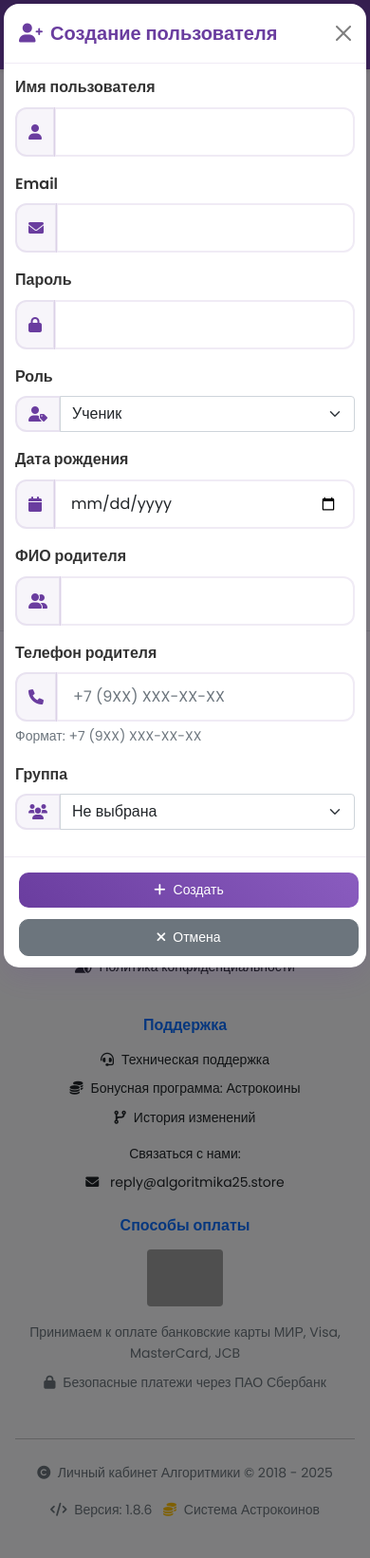
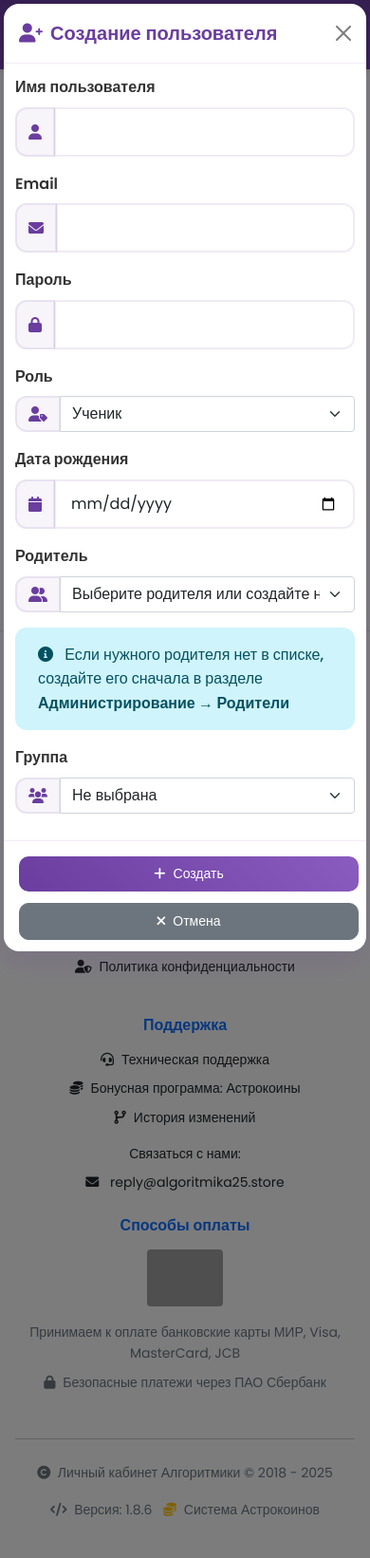
Before and after one commit to 9Roxxx/astrocoins, a Django app: page /user-management/ in a window 390 px wide, after a click on "Создать пользователя". Shown: the whole page at 95% size. Run offline with Django 4.2, Linux system fonts and the light colour scheme; a user stored in the database is signed in; tables that the repository leaves empty hold one stand-in row (values such as "Sample post"); parts of the project's set-up code (start-up, migrations or seed data) failed here and were passed over; grey boxes are pictures that could not be loaded.

Commit message:
fix: Добавлено поле выбора родителя в форму создания ученика
- Заменено ручное заполнение данных родителя на выбор из существующих родителей
- Добавлено поле 'parent' в форму создания ученика в user_management.html
- Обновлена логика создания ученика в views.py для работы с новым полем
- Добавлены родители в контекст шаблона user_management
- Добавлена информационная подсказка о создании родителей
- Старые поля parent_full_name и parent_phone скрыты для совместимости
- Улучшена обработка ошибок при создании ученика

```diff
--- a/core/templates/core/user_management.html
+++ b/core/templates/core/user_management.html
@@ -297,26 +297,30 @@
                             </div>
 
                             <div class="mb-3">
-                                <label for="parent_full_name" class="form-label">ФИО родителя</label>
+                                <label for="parent" class="form-label">Родитель</label>
                                 <div class="input-group">
                                     <span class="input-group-text">
                                         <i class="fas fa-user-friends"></i>
                                     </span>
-                                    <input type="text" class="form-control" id="parent_full_name" name="parent_full_name">
+                                    <select class="form-select" id="parent" name="parent">
+                                        <option value="">Выберите родителя или создайте нового</option>
+                                        {% for parent in parents %}
+                                        <option value="{{ parent.id }}">{{ parent.full_name }} ({{ parent.phone }})</option>
+                                        {% endfor %}
+                                    </select>
                                 </div>
                             </div>
 
-                            <div class="mb-3">
-                                <label for="parent_phone" class="form-label">Телефон родителя</label>
-                                <div class="input-group">
-                                    <span class="input-group-text">
-                                        <i class="fas fa-phone"></i>
-                                    </span>
-                                    <input type="tel" class="form-control" id="parent_phone" name="parent_phone"
-                                           pattern="\+7\s?[\(]{0,1}9[0-9]{2}[\)]{0,1}\s?\d{3}[-]{0,1}\d{2}[-]{0,1}\d{2}"
-                                           placeholder="+7 (9XX) XXX-XX-XX">
-                                </div>
-                                <div class="form-text">Формат: +7 (9XX) XXX-XX-XX</div>
+                            <div class="alert alert-info">
+                                <i class="fas fa-info-circle me-2"></i>
+                                Если нужного родителя нет в списке, создайте его сначала в разделе
+                                <strong>Администрирование → Родители</strong>
+                            </div>
+
+                            <!-- Старые поля для совместимости (скрытые) -->
+                            <div style="display: none;">
+                                <input type="text" id="parent_full_name" name="parent_full_name">
+                                <input type="tel" id="parent_phone" name="parent_phone">
                             </div>
 
                             <div class="mb-3" id="groupSelect">
--- a/core/views.py
+++ b/core/views.py
@@ -657,21 +657,30 @@ def user_management(request):
                 # Если создается ученик, добавляем дополнительные поля
                 if role == 'student':
                     birth_date = request.POST.get('birth_date')
-                    parent_full_name = request.POST.get('parent_full_name')
-                    parent_phone = request.POST.get('parent_phone')
+                    parent_id = request.POST.get('parent')
 
-                    if not all([birth_date, parent_full_name, parent_phone]):
+                    if not birth_date:
                         user.delete()
-                        messages.error(request, 'Для ученика необходимо заполнить все дополнительные поля')
+                        messages.error(request, 'Для ученика необходимо указать дату рождения')
                         return redirect('user_management')
 
                     user.birth_date = birth_date
-                    user.parent_full_name = parent_full_name
-                    user.parent_phone = parent_phone
 
+                    # Привязываем родителя, если выбран
+                    if parent_id:
+                        try:
+                            parent = Parent.objects.get(id=parent_id)
+                            user.parent = parent
+                        except Parent.DoesNotExist:
+                            messages.warning(request, 'Выбранный родитель не найден')
+
+                    # Привязываем к группе, если выбрана
                     if group_id:
-                        group = Group.objects.get(id=group_id)
-                        user.group = group
+                        try:
+                            group = Group.objects.get(id=group_id)
+                            user.group = group
+                        except Group.DoesNotExist:
+                            messages.warning(request, 'Выбранная группа не найдена')
 
                     user.save()
 
@@ -830,7 +839,8 @@ def user_management(request):
         'admins': User.objects.filter(role='admin').order_by('username'),
         'teachers': User.objects.filter(role='teacher').order_by('username'),
         'students': User.objects.filter(role='student').order_by('username'),
-        'groups': Group.objects.all().select_related('teacher')
+        'groups': Group.objects.all().select_related('teacher'),
+        'parents': Parent.objects.all().order_by('full_name')
     }
     return render(request, 'core/user_management.html', context)
 
```
